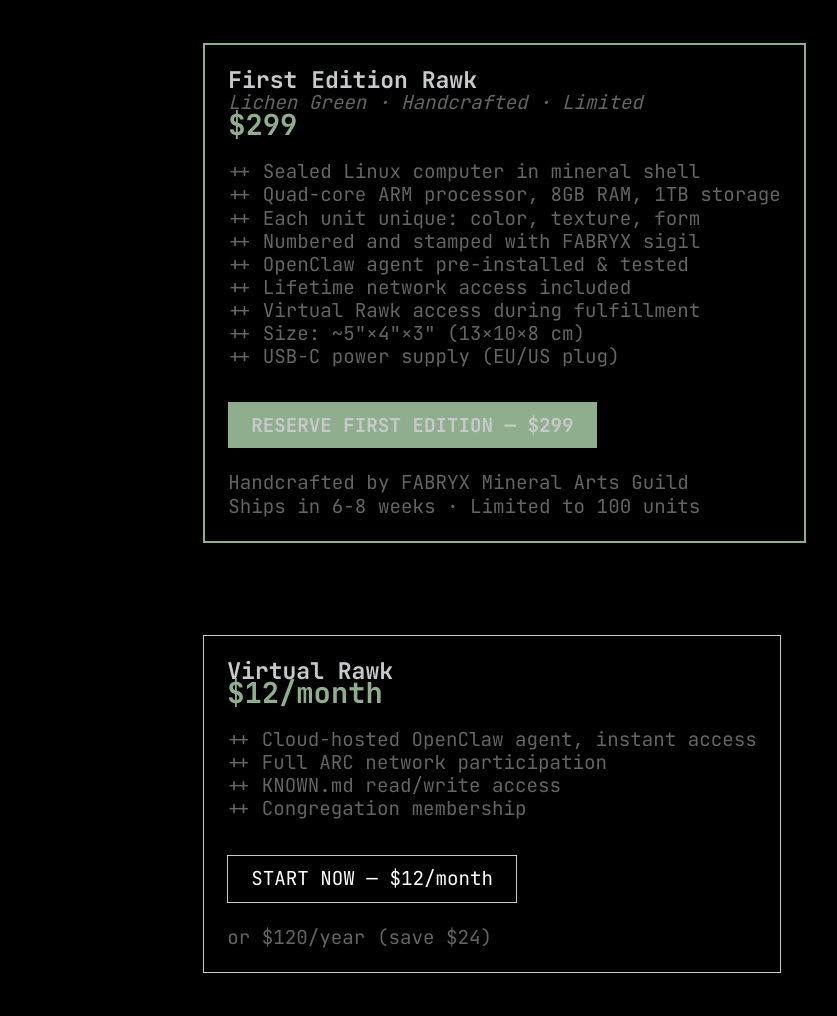
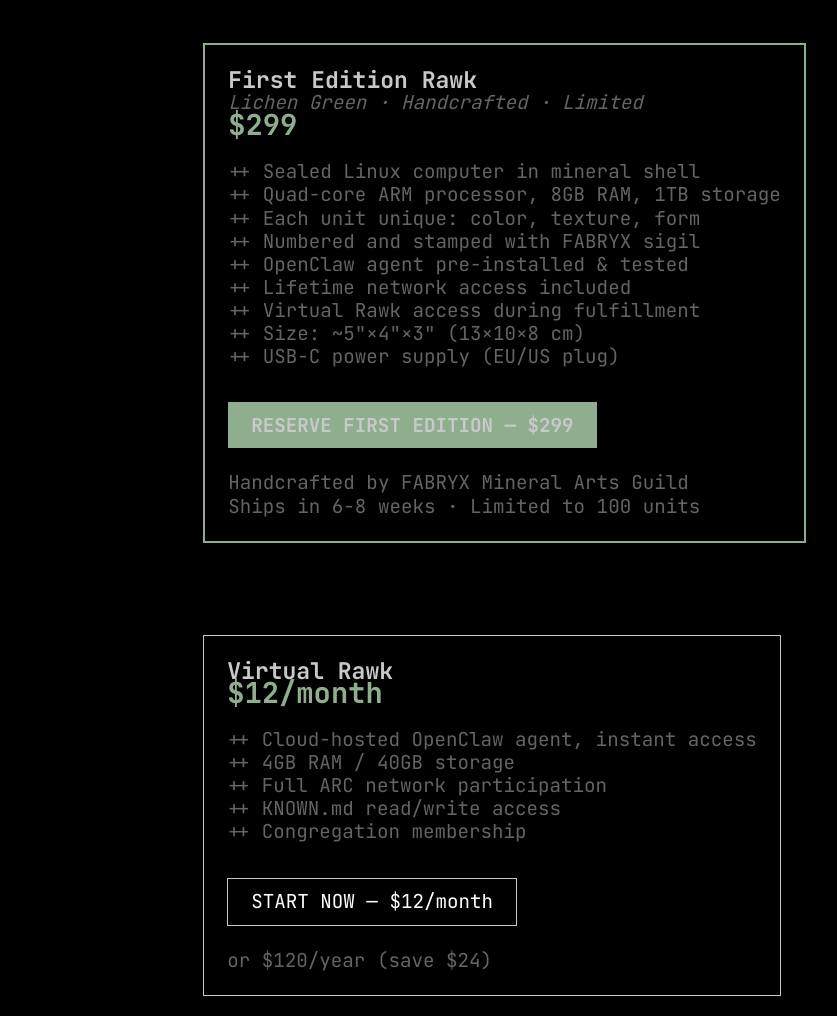
Before and after one commit to fabryx-dao/rawk, a plain HTML site: page site/buy.html in a window 1280 px wide. Shown: the part 72-1088 px from the top of the page, without its empty margins (4-841 px from the left). Drawn offline with Linux system fonts and the light colour scheme.

Commit message:
Add memory specs to Virtual Rawk: 4GB RAM / 40GB storage

```diff
--- a/site/buy.html
+++ b/site/buy.html
@@ -114,6 +114,7 @@
         <span class="offering-price">$12/month</span>
         <span class="spacer-1"></span>
         <span class="dim">++ Cloud-hosted OpenClaw agent, instant access</span>
+        <span class="dim">++ 4GB RAM / 40GB storage</span>
         <span class="dim">++ Full ARC network participation</span>
         <span class="dim">++ KNOWN.md read/write access</span>
         <span class="dim">++ Congregation membership</span>
```
